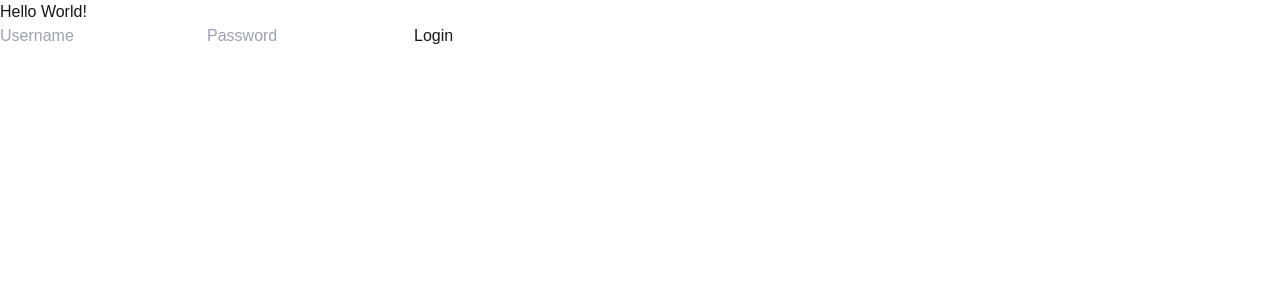
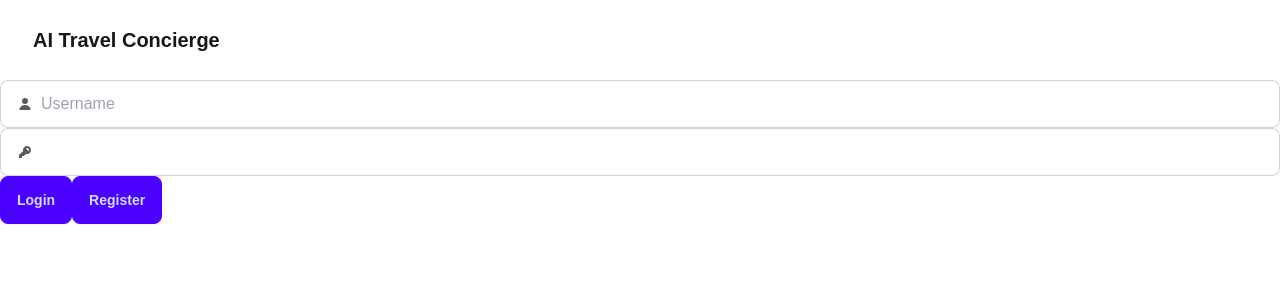
Before and after one commit to rushabhdharia/AI-Voyage-Concierge-frontend, a Next.js app: page / in a window 1280 px wide. Shown: the top 300 px of the page. Built offline with nearby package versions, Linux system fonts and the light colour scheme.

Commit message:
Added DaisyUI, NavBar, Registration Form

```diff
--- a/app/components/LoginForm.tsx
+++ b/app/components/LoginForm.tsx
@@ -1,12 +1,12 @@
-"use client"
+"use client";
 
-import { useState } from 'react';
-import { login } from '../api/auth';
-
+import { useState } from "react";
+import { login } from "../api/auth";
+import Link from 'next/link';
 
 const LoginForm = () => {
-  const [username, setUsername] = useState('');
-  const [password, setPassword] = useState('');
+  const [username, setUsername] = useState("");
+  const [password, setPassword] = useState("");
 
   const handleSubmit = async (e: React.FormEvent<HTMLFormElement>) => {
     e.preventDefault();
@@ -14,21 +14,62 @@
     const token = await login(username, password);
 
     if (token) {
-      localStorage.setItem('token', token);
+      localStorage.setItem("token", token);
       // Redirect to a protected page
-      window.location.href = '/protected';
+      window.location.href = "/protected";
     } else {
       // Handle authentication errors
-      console.error('Authentication failed');
+      console.error("Authentication failed");
     }
   };
 
   return (
     <form onSubmit={handleSubmit}>
-      <input type="text" placeholder="Username" value={username} onChange={(e) => setUsername(e.target.value)} />
-      <input type="password" placeholder="Password" value={password} onChange={(e) => setPassword(e.target.value)} />
-      <button type="submit">Login</button>
+      <label className="input input-bordered flex items-center gap-2">
+        <svg
+          xmlns="http://www.w3.org/2000/svg"
+          viewBox="0 0 16 16"
+          fill="currentColor"
+          className="h-4 w-4 opacity-70"
+        >
+          <path d="M8 8a3 3 0 1 0 0-6 3 3 0 0 0 0 6ZM12.735 14c.618 0 1.093-.561.872-1.139a6.002 6.002 0 0 0-11.215 0c-.22.578.254 1.139.872 1.139h9.47Z" />
+        </svg>
+        <input
+          type="text"
+          className="grow"
+          placeholder="Username"
+          value={username}
+          onChange={(e) => setUsername(e.target.value)}
+          required
+        />
+      </label>
+      <label className="input input-bordered flex items-center gap-2">
+        <svg
+          xmlns="http://www.w3.org/2000/svg"
+          viewBox="0 0 16 16"
+          fill="currentColor"
+          className="h-4 w-4 opacity-70"
+        >
+          <path
+            fillRule="evenodd"
+            d="M14 6a4 4 0 0 1-4.899 3.899l-1.955 1.955a.5.5 0 0 1-.353.146H5v1.5a.5.5 0 0 1-.5.5h-2a.5.5 0 0 1-.5-.5v-2.293a.5.5 0 0 1 .146-.353l3.955-3.955A4 4 0 1 1 14 6Zm-4-2a.75.75 0 0 0 0 1.5.5.5 0 0 1 .5.5.75.75 0 0 0 1.5 0 2 2 0 0 0-2-2Z"
+            clipRule="evenodd"
+          />
+        </svg>
+        <input
+          type="password"
+          className="grow"
+          value={password}
+          onChange={(e) => setPassword(e.target.value)}
+          required
+        />
+      </label>
+      <button type="submit" className="btn btn-primary">Login</button>
+      <Link href="/register">
+        <button type="button" className="btn btn-primary">Register</button>
+      </Link>
     </form>
+
   );
 };
 
--- a/app/components/NavBar.tsx
+++ b/app/components/NavBar.tsx
@@ -1,3 +1,4 @@
+"use client"
 import Link from 'next/link';
 import { useRouter } from 'next/navigation';
 
@@ -9,10 +10,24 @@
     router.push('/');
   };
 
+  const hasToken = localStorage.getItem('token') !== null;
+
   return (
-    <nav>
-      {/* <Link href="/">Protected Page</Link> */}
-      <button onClick={handleLogout}>Logout</button>
+    <nav className="navbar bg-base-100">
+      <div className="navbar bg-base-100">
+  <div className="flex-1">
+    <Link href="/" className="btn btn-ghost text-xl">AI Travel Concierge</Link>
+  </div>
+
+  <div className="flex-none">
+    <ul className="menu menu-horizontal px-1">
+      {hasToken && (
+        <li><button onClick={handleLogout}>Logout</button></li>
+      )}
+
+    </ul>
+  </div>
+</div>
     </nav>
   );
 };
--- /dev/null
+++ b/app/components/RegistrationForm.tsx
@@ -0,0 +1,72 @@
+"use client"
+import { useState } from 'react';
+import { useRouter } from 'next/navigation';
+
+function RegistrationForm() {
+  const [name, setName] = useState('');
+  const [email, setEmail] = useState('');
+  const [password, setPassword] = useState('');
+  const router = useRouter();
+
+  const handleSubmit = async (e: React.FormEvent<HTMLFormElement>) => {
+    e.preventDefault();
+
+    try {
+      const response = await fetch('https://localhost:7129/identity/create', {
+        method: 'POST',
+        headers: {
+          'Content-Type': 'application/json',
+        },
+        body: JSON.stringify({ name, email, password }),
+      });
+
+      if (response.ok) {
+        // Handle successful registration, e.g., redirect to login page
+        router.push('/login');
+      } else {
+        // Handle registration errors
+        console.error('Registration failed:', response.statusText);
+      }
+    } catch (error) {
+      console.error('Registration error:', error);
+    }
+  };
+
+  return (
+    <form onSubmit={handleSubmit}>
+      <label className="input input-bordered flex items-center gap-2">
+  Name
+  <input type="text" className="grow" placeholder="Name" onChange={(e) => setName(e.target.value)} />
+</label>
+      <label className="input input-bordered flex items-center gap-2">
+  <svg
+    xmlns="http://www.w3.org/2000/svg"
+    viewBox="0 0 16 16"
+    fill="currentColor"
+    className="h-4 w-4 opacity-70">
+    <path
+      d="M2.5 3A1.5 1.5 0 0 0 1 4.5v.793c.026.009.051.02.076.032L7.674 8.51c.206.1.446.1.652 0l6.598-3.185A.755.755 0 0 1 15 5.293V4.5A1.5 1.5 0 0 0 13.5 3h-11Z" />
+    <path
+      d="M15 6.954 8.978 9.86a2.25 2.25 0 0 1-1.956 0L1 6.954V11.5A1.5 1.5 0 0 0 2.5 13h11a1.5 1.5 0 0 0 1.5-1.5V6.954Z" />
+  </svg>
+  <input type="email" className="grow" placeholder="Email" value={email} onChange={(e) => setEmail(e.target.value)}/>
+</label>
+<label className="input input-bordered flex items-center gap-2">
+  <svg
+    xmlns="http://www.w3.org/2000/svg"
+    viewBox="0 0 16 16"
+    fill="currentColor"
+    className="h-4 w-4 opacity-70">
+    <path
+      fillRule="evenodd"
+      d="M14 6a4 4 0 0 1-4.899 3.899l-1.955 1.955a.5.5 0 0 1-.353.146H5v1.5a.5.5 0 0 1-.5.5h-2a.5.5 0 0 1-.5-.5v-2.293a.5.5 0 0 1 .146-.353l3.955-3.955A4 4 0 1 1 14 6Zm-4-2a.75.75 0 0 0 0 1.5.5.5 0 0 1 .5.5.75.75 0 0 0 1.5 0 2 2 0 0 0-2-2Z"
+      clipRule="evenodd" />
+  </svg>
+  <input type="password" className="grow" placeholder="Password" value={password} onChange={(e) => setPassword(e.target.value)} />
+</label>
+      <button type="submit"  className="btn btn-primary">Register</button>
+    </form>
+  );
+}
+
+export default RegistrationForm;
--- a/app/page.tsx
+++ b/app/page.tsx
@@ -1,10 +1,11 @@
-import Image from "next/image";
 import LoginForm from "./components/LoginForm";
+import Navbar from "./components/NavBar";
 
 export default function Home() {
   return (
-    <main><h1>Hello World!</h1>
-    <LoginForm/>
+    <main>
+      <Navbar/>
+      <LoginForm/>
     </main>
   );
 }
--- /dev/null
+++ b/app/register/page.tsx
@@ -0,0 +1,14 @@
+import Navbar from '../components/NavBar';
+import RegistrationForm from '../components/RegistrationForm';
+
+const RegistrationPage = () => {
+  return (
+    <div>
+        <Navbar/>
+      <h1>Register</h1>
+      <RegistrationForm />
+    </div>
+  );
+};
+
+export default RegistrationPage;
--- a/tailwind.config.ts
+++ b/tailwind.config.ts
@@ -14,5 +14,5 @@
       },
     },
   },
-  plugins: [],
+  plugins: [require('daisyui')],
 } satisfies Config;
```
Also changed, not shown: package.json (+6 -5 lines), 1 other file (tests, documents, lock files or other folders).
